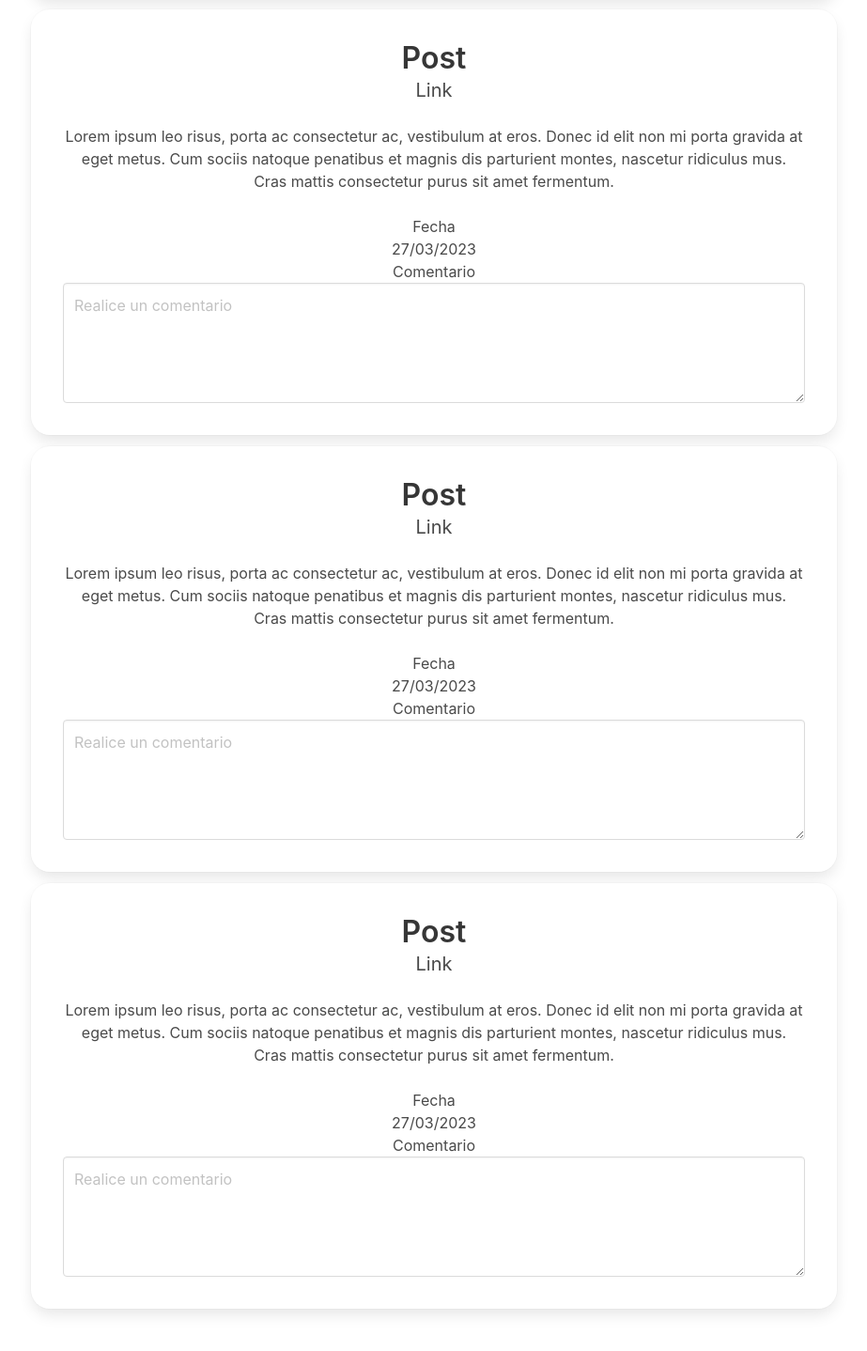
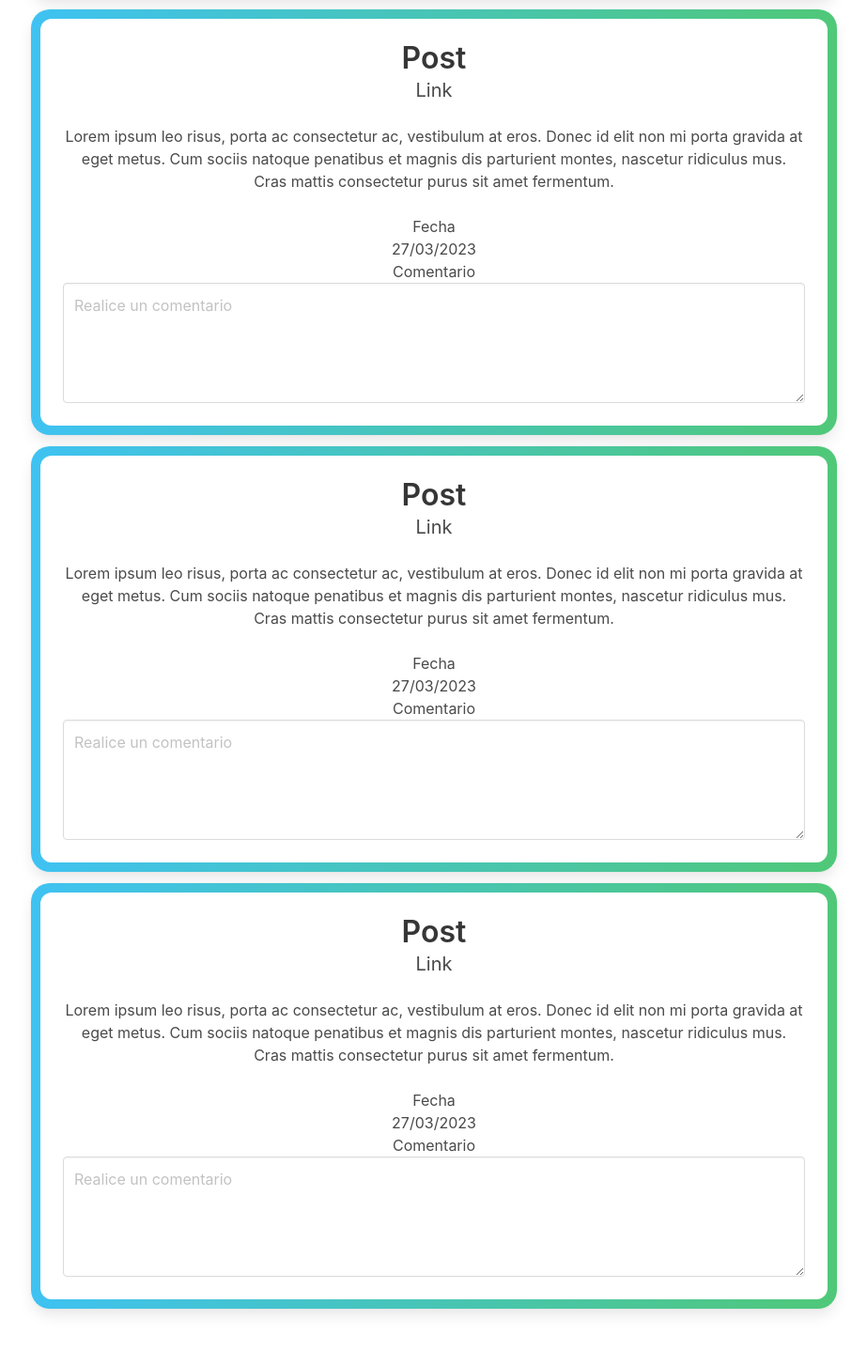
Before and after one commit to IsmaelPasalagua/jam_web, an Angular app: page / in a window 1280 px wide. Shown: the part 710-2148 px from the top of the page at 94% size, without its empty margins (178-1101 px from the left). Built offline with nearby package versions, Linux system fonts and the light colour scheme.

Commit message:
Estilo a publicaciones

```diff
--- a/src/app/components/publicaciones/publicaciones.component.html
+++ b/src/app/components/publicaciones/publicaciones.component.html
@@ -37,15 +37,16 @@
       </div>
   </div>
   <button class="button is-primary" (click)="openModal()">Crear nuevo post</button>
+  <!-- Fin Modal -->
 </div>
-<!-- Fin Modal -->
+
 <div class="containerGrid">
   <div class="container-titulo">
     <div class="titulo">
       <p>FEATURED POST</p>
     </div>
     <div class="itemGrid">
-      <div class="card card1">
+      <div class="card">
         <div class="card-content">
           <p class="title">Post</p>
           <p class="subtitle">Link</p>
@@ -72,7 +73,7 @@
     </div>
 
     <div class="itemGrid">
-      <div class="card card1">
+      <div class="card">
         <div class="card-content">
           <p class="title">Post</p>
           <p class="subtitle">Link</p>
@@ -99,7 +100,7 @@
     </div>
 
     <div class="itemGrid">
-      <div class="card card1">
+      <div class="card">
         <div class="card-content">
           <p class="title">Post</p>
           <p class="subtitle">Link</p>
@@ -126,7 +127,7 @@
     </div>
 
     <div class="itemGrid">
-      <div class="card card1">
+      <div class="card">
         <div class="card-content">
           <p class="title">Post</p>
           <p class="subtitle">Link</p>
--- a/src/app/components/publicaciones/publicaciones.component.scss
+++ b/src/app/components/publicaciones/publicaciones.component.scss
@@ -1,3 +1,4 @@
+
 
 .containerGrid{
   width: 100%;
@@ -12,6 +13,13 @@
 }
 
 .itemGrid{
+  --border-color: linear-gradient(
+    to right,
+    rgb(63, 194, 242),
+    #50C878
+  );
+
+  --card-color: white;
   margin-top: -250px;
   text-align: center;
   flex-wrap: wrap;
@@ -21,7 +29,9 @@
   transition: .3s all ease;
 }
 
-.card1{
+.card{
+  background: var(--border-color);
+  position: relative;
   border-radius: 20px;
   margin: 150px;
   padding: 10px;
@@ -29,6 +39,15 @@
   margin-bottom: 10px;
   flex: 1;
   transition: .3s all ease;
+}
+
+.card-content{
+  background: var(--card-color);
+  justify-content: center;
+  align-items: center;
+  width: 100%;
+  height: 100%;
+  border-radius: 12px
 }
 
 
```
